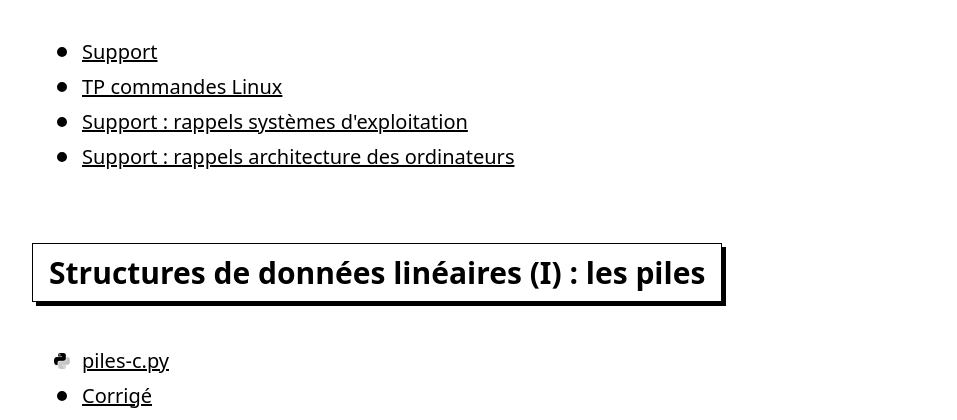
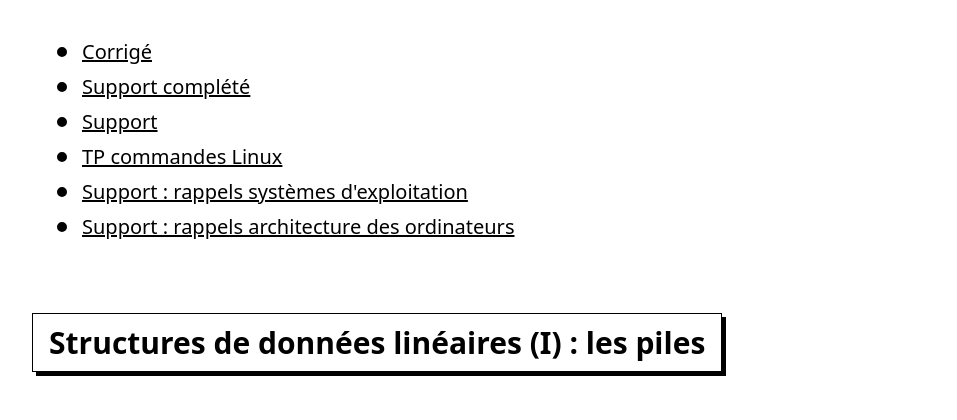
Before and after one commit to holzermarie/holzermarie.github.io, a plain HTML site: page nsi_term.html in a window 1280 px wide. Shown: the part 680-1100 px from the top of the page, without its empty margins (158-1115 px from the left). Drawn offline with Linux system fonts and the light colour scheme.

Commit message:
[tnsi] Corrigé et support complété processus

```diff
--- a/nsi_term.html
+++ b/nsi_term.html
@@ -159,8 +159,8 @@
             <section class="chapter">
                 <h2>Gestion des processus</h2>
                 <ul>
-                    <!-- <li><a href="data/term/processus-c.pdf">Corrigé</a></li> -->
-                    <!-- <li><a href="data/term/processus.pdf">Support complété</a></li> -->
+                    <li><a href="data/term/processus-c.pdf">Corrigé</a></li>
+                    <li><a href="data/term/processus.pdf">Support complété</a></li>
                     <li><a href="data/term/processus-e.pdf">Support</a></li>
                     <li><a href="data/term/processus_rappels_os-tp.pdf">TP commandes Linux</a></li>
                     <li><a href="data/term/processus_rappels_os.pdf">Support : rappels systèmes d'exploitation</a></li>
```
